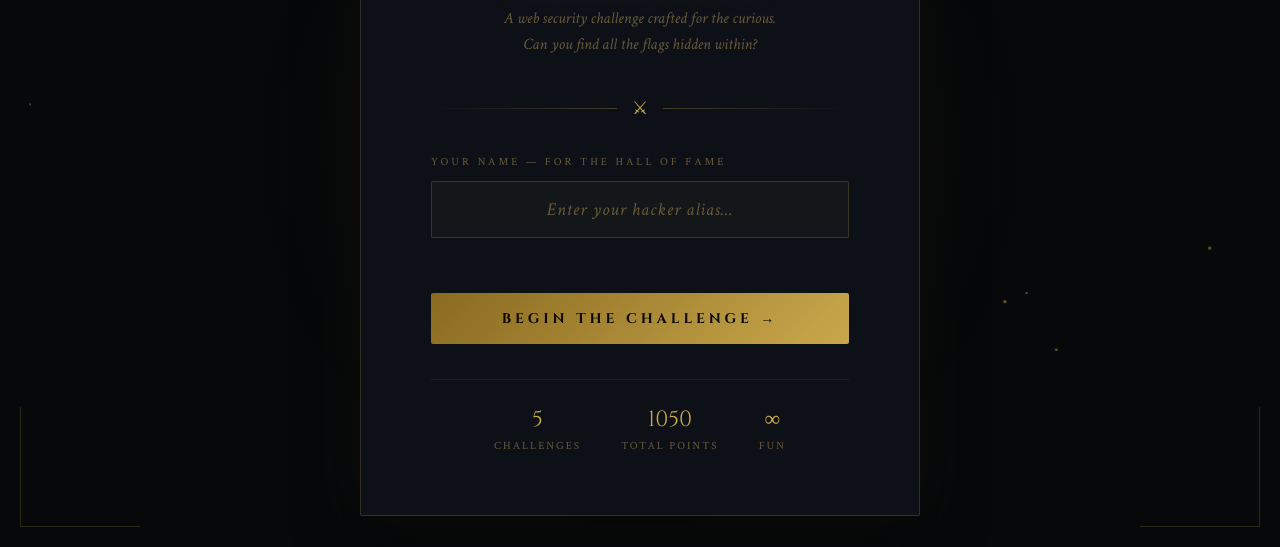
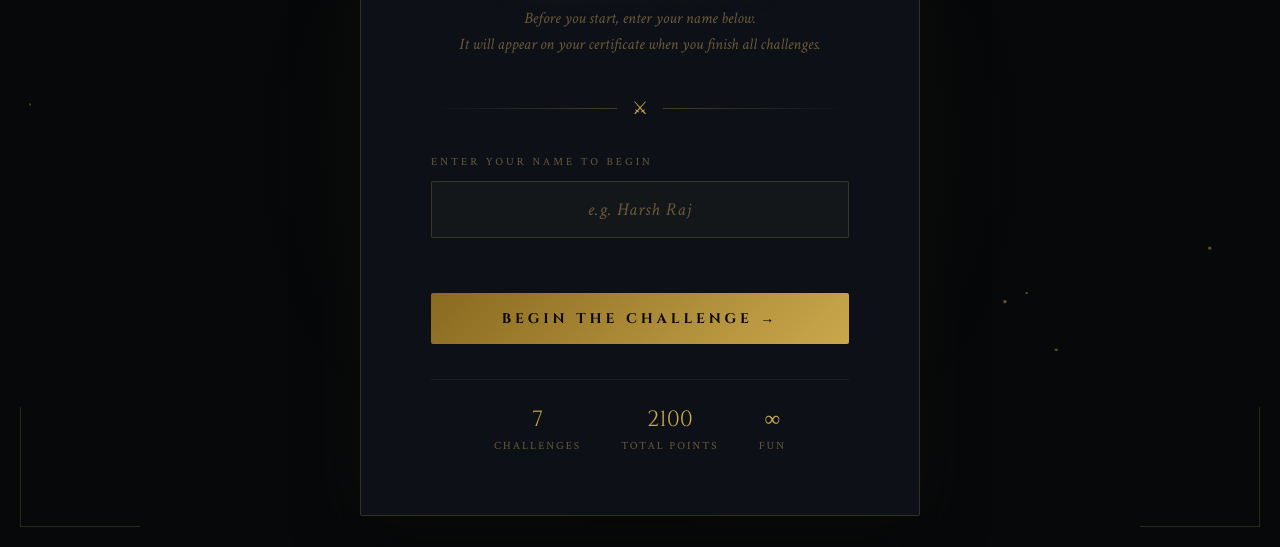
Before and after one commit to harshraj211/phantom-shell-ctf, a website: page public/welcome.html in a window 1280 px wide. Shown: the part 253-800 px from the top of the page. Drawn offline with Linux system fonts and the light colour scheme.

Commit message:
fix: simpler welcome message + updated stats

```diff
--- a/public/welcome.html
+++ b/public/welcome.html
@@ -191,15 +191,15 @@
 <div class="card">
     <div class="badge"><span>💀</span> CTF Challenge <span>💀</span></div>
     <h1>PHANTOM<br>SHELL CTF</h1>
-    <p class="subtitle">A web security challenge crafted for the curious.<br>Can you find all the flags hidden within?</p>
+    <p class="subtitle">Before you start, enter your name below.<br>It will appear on your certificate when you finish all challenges.</p>
     <div class="divider"><span>⚔</span></div>
-    <label>Your Name — for the Hall of Fame</label>
-    <input class="name-input" type="text" id="nameInput" placeholder="Enter your hacker alias..." maxlength="40" autocomplete="off">
+    <label>Enter your name to begin</label>
+    <input class="name-input" type="text" id="nameInput" placeholder="e.g. Harsh Raj" maxlength="40" autocomplete="off">
     <div class="error-msg" id="errorMsg"></div>
     <button class="enter-btn" onclick="enterChallenge()">Begin The Challenge →</button>
     <div class="stats">
-        <div class="stat"><span class="stat-num">5</span><span class="stat-label">Challenges</span></div>
-        <div class="stat"><span class="stat-num">1050</span><span class="stat-label">Total Points</span></div>
+        <div class="stat"><span class="stat-num">7</span><span class="stat-label">Challenges</span></div>
+        <div class="stat"><span class="stat-num">2100</span><span class="stat-label">Total Points</span></div>
         <div class="stat"><span class="stat-num">∞</span><span class="stat-label">Fun</span></div>
     </div>
 </div>
```
